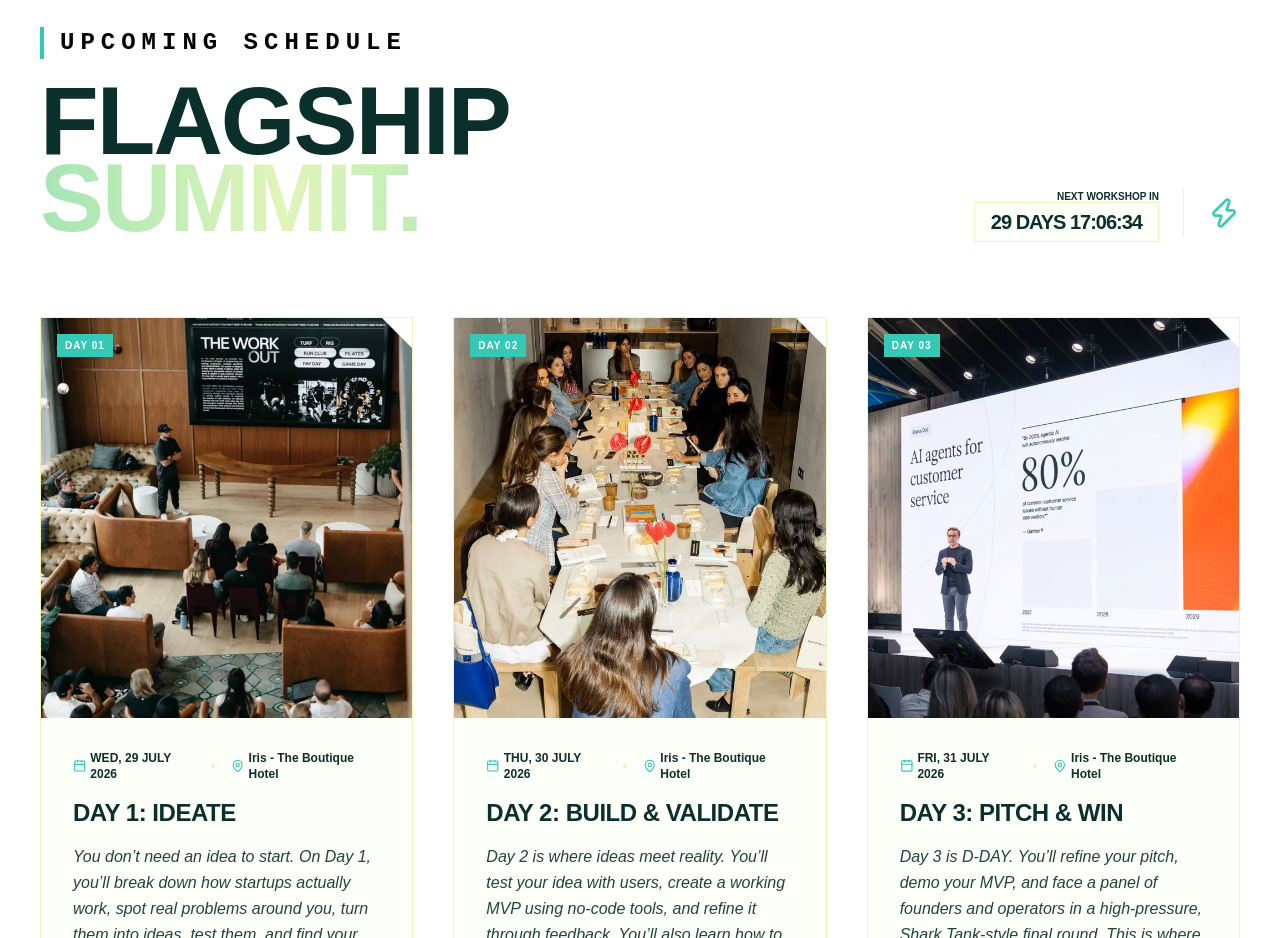
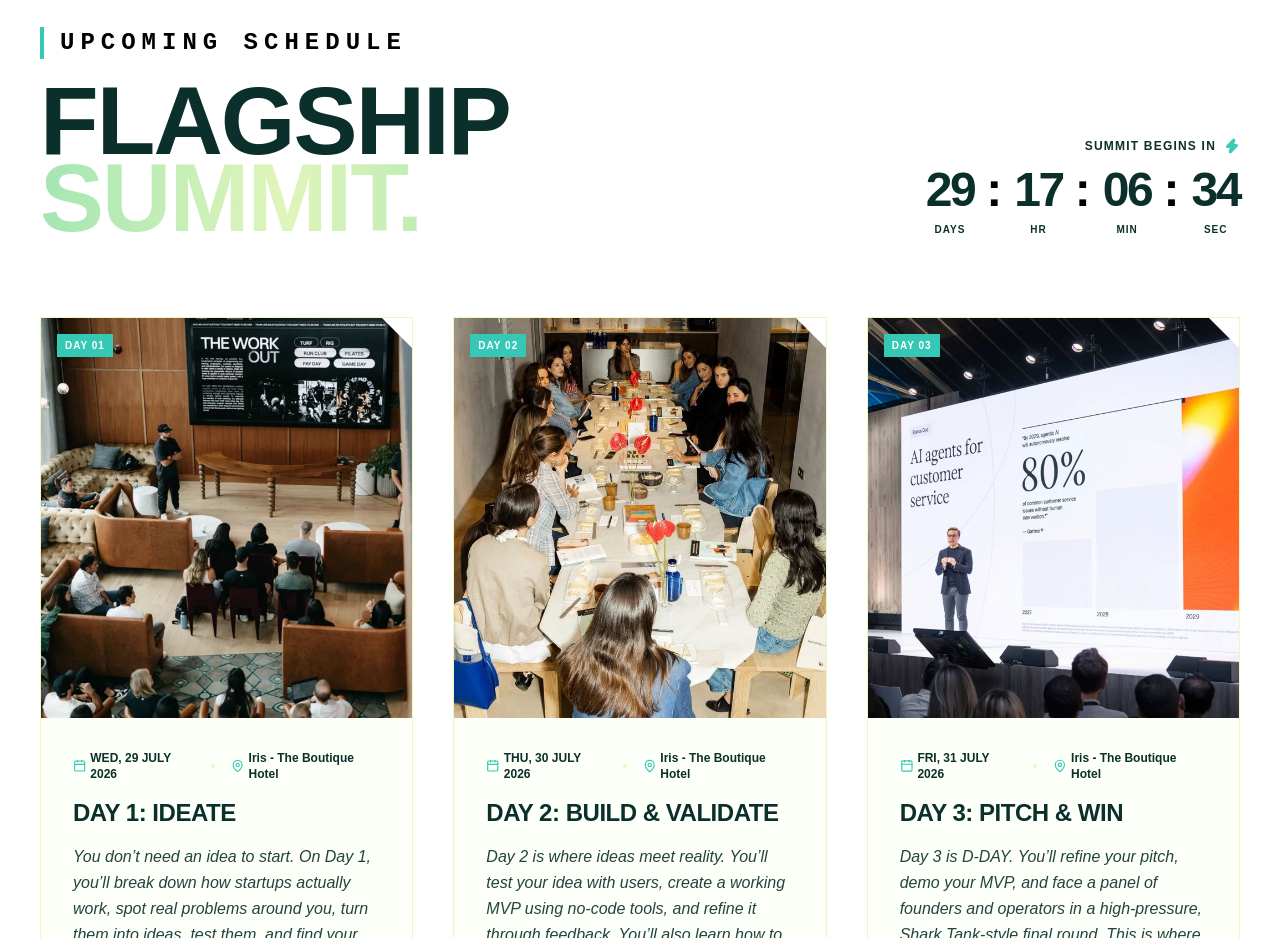
Before and after one commit to Jyotisk/nyfs, a Next.js app: page / in a window 1280 px wide. Shown: the part 1660-2598 px from the top of the page. Built offline with nearby package versions, Linux system fonts and the light colour scheme; a web font is replaced by a local one.

Commit message:
modifications

```diff
--- a/app/page.tsx
+++ b/app/page.tsx
@@ -58,6 +58,8 @@ const EASE = [0.22, 1, 0.36, 1] as const;
 // Countdown target — the event date.
 const EVENT_DATE = new Date("2026-07-29T00:00:00").getTime();
 
+const pad = (n: number) => String(n).padStart(2, "0");
+
 const container: Variants = {
   hidden: {},
   show: { transition: { staggerChildren: 0.12, delayChildren: 0.05 } },
@@ -75,7 +77,7 @@ const lineReveal: Variants = {
 
 export default function Home() {
   const [expandedIndex, setExpandedIndex] = useState<number | null>(null);
-  const [countdown, setCountdown] = useState("30 DAYS  00:00:00");
+  const [time, setTime] = useState({ days: 0, hours: 0, minutes: 0, seconds: 0 });
   const quoteRef = useRef<HTMLDivElement>(null);
 
   // Smooth scrolling (scoped to this page; destroyed on unmount).
@@ -102,14 +104,14 @@ export default function Home() {
   const quoteY = useTransform(quoteProgress, [0, 1], [20, -20]);
 
   useEffect(() => {
-    const pad = (n: number) => String(n).padStart(2, "0");
     const tick = () => {
       const distance = Math.max(0, EVENT_DATE - Date.now());
-      const days = Math.floor(distance / 86_400_000);
-      const hours = Math.floor((distance % 86_400_000) / 3_600_000);
-      const minutes = Math.floor((distance % 3_600_000) / 60_000);
-      const seconds = Math.floor((distance % 60_000) / 1000);
-      setCountdown(`${days} DAYS  ${pad(hours)}:${pad(minutes)}:${pad(seconds)}`);
+      setTime({
+        days: Math.floor(distance / 86_400_000),
+        hours: Math.floor((distance % 86_400_000) / 3_600_000),
+        minutes: Math.floor((distance % 3_600_000) / 60_000),
+        seconds: Math.floor((distance % 60_000) / 1000),
+      });
     };
     tick();
     const timer = setInterval(tick, 1000);
@@ -373,14 +375,29 @@ export default function Home() {
                 whileInView={{ opacity: 1, x: 0 }}
                 viewport={{ once: true }}
                 transition={{ duration: 0.7, ease: EASE }}
-                className="flex items-center gap-6"
+                className="flex flex-col md:items-end gap-3"
               >
-                 <div className="text-right hidden md:block">
-                    <span className="text-[10px] text-acc-dark block font-black mb-1">NEXT WORKSHOP IN</span>
-                    <span className="text-xl font-bold tracking-tighter text-text border border-acc-gray px-4 py-2 bg-acc-gray/10 tabular-nums">{countdown}</span>
+                 <span className="flex items-center gap-2 text-[10px] md:text-xs text-acc-dark font-black tracking-widest uppercase">
+                    SUMMIT BEGINS IN <Zap className="w-4 h-4 text-brand fill-brand animate-pulse" />
+                 </span>
+                 <div className="flex items-start gap-2 md:gap-3 tabular-nums">
+                    {[
+                      { v: time.days, l: "DAYS" },
+                      { v: time.hours, l: "HR" },
+                      { v: time.minutes, l: "MIN" },
+                      { v: time.seconds, l: "SEC" },
+                    ].map((u, i) => (
+                      <React.Fragment key={u.l}>
+                        {i > 0 && (
+                          <span className="text-3xl md:text-5xl font-black text-black leading-none">:</span>
+                        )}
+                        <div className="flex flex-col items-center">
+                          <span className="text-3xl md:text-5xl font-black tracking-tighter text-text leading-none">{pad(u.v)}</span>
+                          <span className="text-[8px] md:text-[10px] font-black tracking-widest uppercase text-acc-dark mt-1.5 md:mt-2">{u.l}</span>
+                        </div>
+                      </React.Fragment>
+                    ))}
                  </div>
-                 <div className="w-px h-12 bg-acc-gray" />
-                 <Zap className="w-8 h-8 text-brand animate-pulse" />
               </motion.div>
             </div>
           </div>
```
